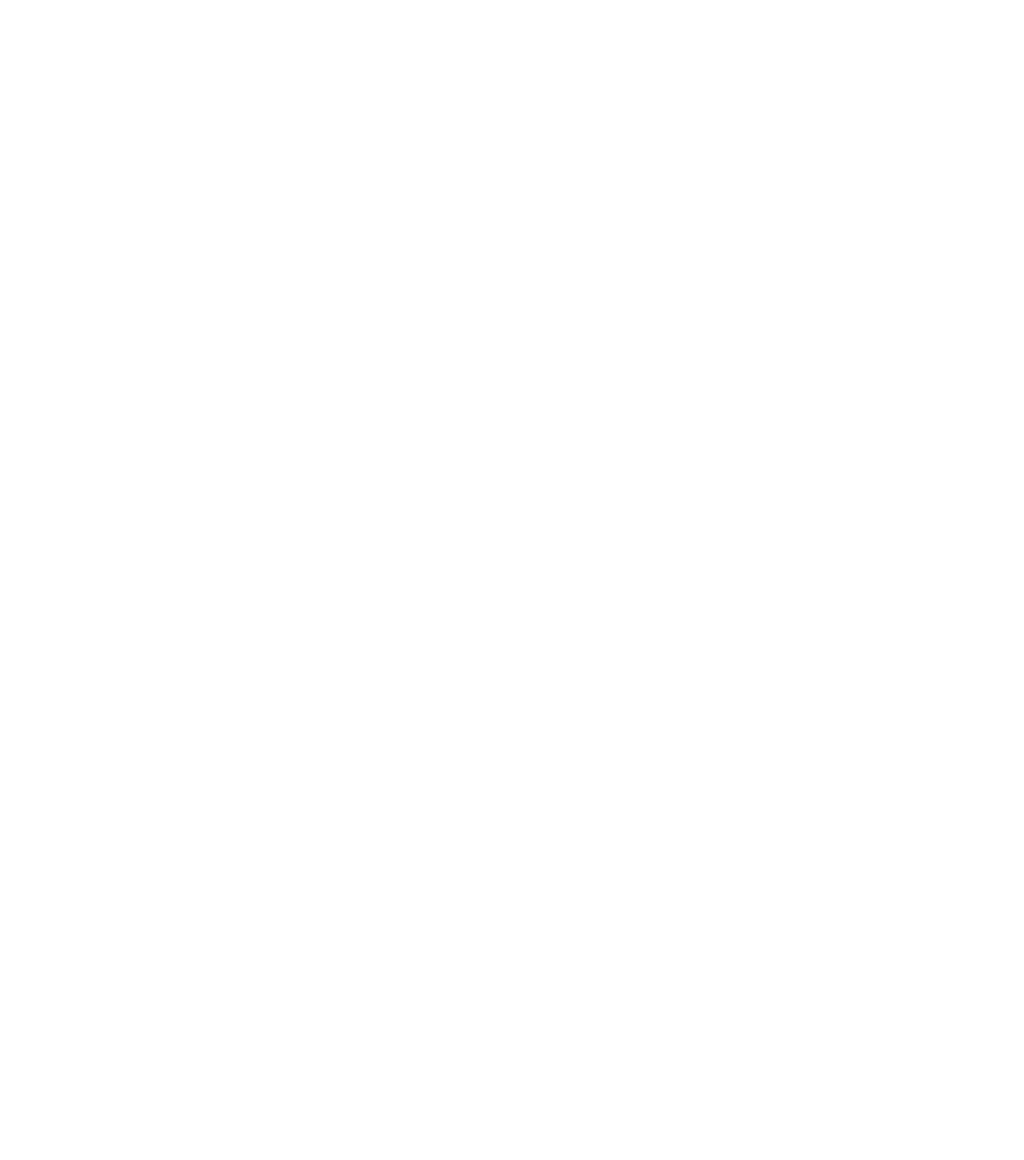
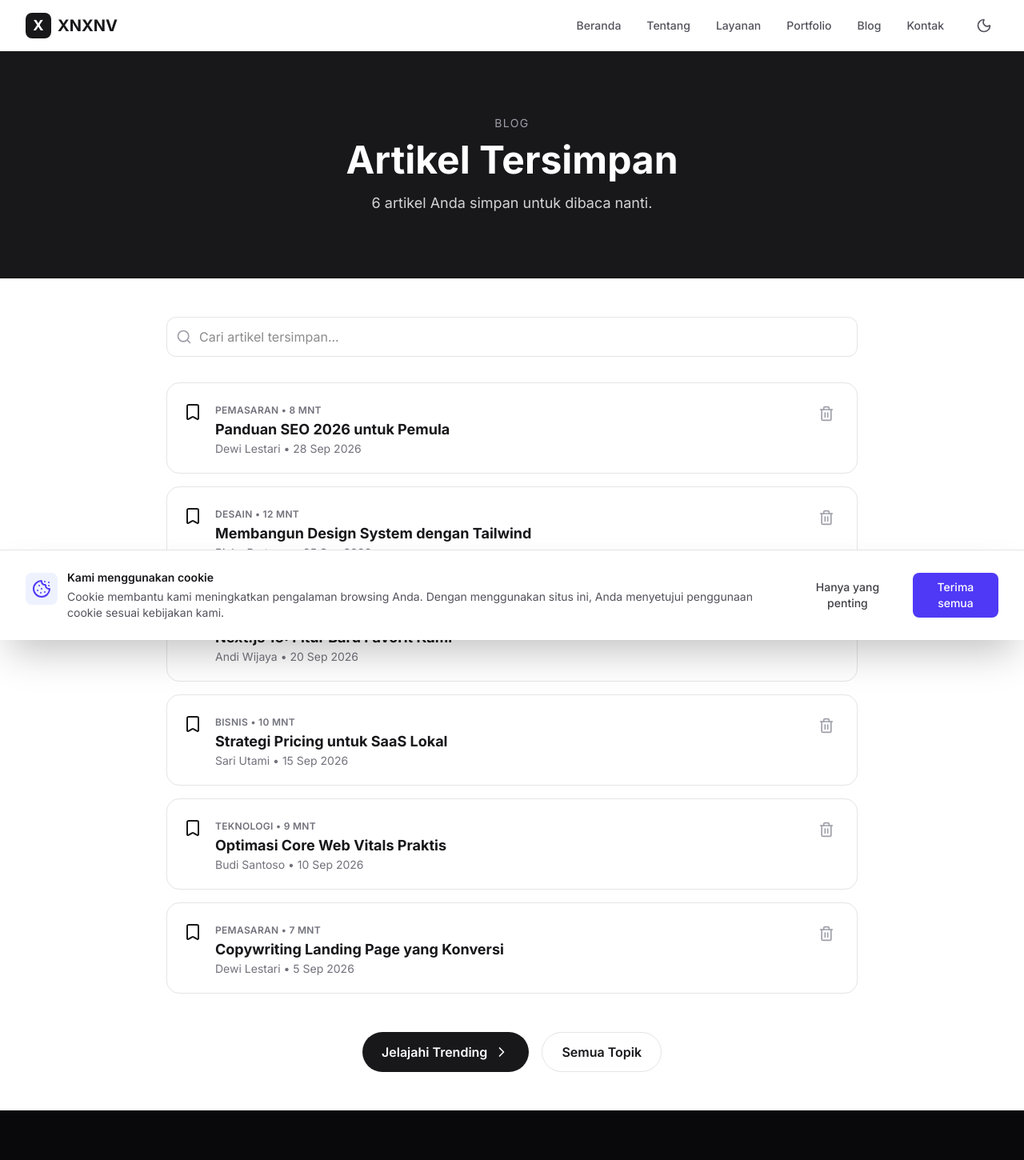
Before and after one commit to aryaapriawann-dev/XNXNV, a Next.js app: page /blog/bookmarks in a window 1280 px wide. Before the commit this address had no page. Shown: the top 1450 px of the page at 80% size. Before the commit the page ends 800 px from the top, so only its background shows below. Built offline with nearby package versions, Linux system fonts and the light colour scheme.

Commit message:
feat(blog): add Bookmarks page

```diff
--- /dev/null
+++ b/src/app/blog/bookmarks/page.tsx
@@ -0,0 +1,118 @@
+"use client";
+
+import { useMemo, useState } from "react";
+import Link from "next/link";
+import { Search, Bookmark, Trash2, ChevronRight } from "lucide-react";
+
+interface SavedPost {
+  id: string;
+  title: string;
+  kategori: string;
+  penulis: string;
+  tanggal: string;
+  baca: string;
+}
+
+const INITIAL: SavedPost[] = [
+  { id: "1", title: "Panduan SEO 2026 untuk Pemula", kategori: "Pemasaran", penulis: "Dewi Lestari", tanggal: "28 Sep 2026", baca: "8 mnt" },
+  { id: "2", title: "Membangun Design System dengan Tailwind", kategori: "Desain", penulis: "Rizky Pratama", tanggal: "25 Sep 2026", baca: "12 mnt" },
+  { id: "3", title: "Next.js 16: Fitur Baru Favorit Kami", kategori: "Teknologi", penulis: "Andi Wijaya", tanggal: "20 Sep 2026", baca: "6 mnt" },
+  { id: "4", title: "Strategi Pricing untuk SaaS Lokal", kategori: "Bisnis", penulis: "Sari Utami", tanggal: "15 Sep 2026", baca: "10 mnt" },
+  { id: "5", title: "Optimasi Core Web Vitals Praktis", kategori: "Teknologi", penulis: "Budi Santoso", tanggal: "10 Sep 2026", baca: "9 mnt" },
+  { id: "6", title: "Copywriting Landing Page yang Konversi", kategori: "Pemasaran", penulis: "Dewi Lestari", tanggal: "5 Sep 2026", baca: "7 mnt" },
+];
+
+export default function BookmarksPage() {
+  const [saved, setSaved] = useState<SavedPost[]>(INITIAL);
+  const [query, setQuery] = useState("");
+
+  const filtered = useMemo(
+    () =>
+      saved.filter(
+        (p) =>
+          p.title.toLowerCase().includes(query.toLowerCase()) ||
+          p.kategori.toLowerCase().includes(query.toLowerCase())
+      ),
+    [saved, query]
+  );
+
+  return (
+    <div className="flex flex-col min-h-screen">
+      <section className="py-20 bg-zinc-900 text-white text-center">
+        <div className="max-w-4xl mx-auto px-4">
+          <p className="text-sm uppercase tracking-widest text-zinc-400 mb-3">Blog</p>
+          <h1 className="text-4xl sm:text-5xl font-bold mb-4">Artikel Tersimpan</h1>
+          <p className="text-lg text-zinc-300">
+            {saved.length} artikel Anda simpan untuk dibaca nanti.
+          </p>
+        </div>
+      </section>
+
+      <section className="py-12 bg-white dark:bg-slate-950">
+        <div className="max-w-4xl mx-auto px-4">
+          <div className="relative mb-8">
+            <Search className="absolute left-3 top-1/2 -translate-y-1/2 h-5 w-5 text-zinc-400" />
+            <input
+              value={query}
+              onChange={(e) => setQuery(e.target.value)}
+              placeholder="Cari artikel tersimpan..."
+              className="w-full pl-10 pr-4 py-3 rounded-xl border border-zinc-200 dark:border-slate-700 bg-white dark:bg-slate-900 text-zinc-900 dark:text-white"
+            />
+          </div>
+
+          {filtered.length === 0 ? (
+            <p className="text-center text-zinc-500 py-12">
+              {saved.length === 0
+                ? "Belum ada artikel tersimpan."
+                : "Tidak ada yang cocok dengan pencarian."}
+            </p>
+          ) : (
+            <ul className="space-y-4">
+              {filtered.map((p) => (
+                <li
+                  key={p.id}
+                  className="flex items-start gap-4 p-5 rounded-2xl border border-zinc-200 dark:border-slate-800 bg-white dark:bg-slate-900"
+                >
+                  <Bookmark className="h-6 w-6 text-zinc-900 dark:text-white shrink-0 mt-1" />
+                  <div className="flex-1">
+                    <span className="text-xs font-semibold uppercase tracking-wide text-zinc-500">
+                      {p.kategori} • {p.baca}
+                    </span>
+                    <h2 className="text-lg font-bold text-zinc-900 dark:text-white">
+                      {p.title}
+                    </h2>
+                    <p className="text-sm text-zinc-500">
+                      {p.penulis} • {p.tanggal}
+                    </p>
+                  </div>
+                  <button
+                    onClick={() => setSaved((s) => s.filter((x) => x.id !== p.id))}
+                    title="Hapus bookmark"
+                    className="p-2 rounded-lg text-zinc-400 hover:text-red-500 hover:bg-red-50 dark:hover:bg-red-950 transition-colors"
+                  >
+                    <Trash2 className="h-5 w-5" />
+                  </button>
+                </li>
+              ))}
+            </ul>
+          )}
+
+          <div className="flex flex-col sm:flex-row gap-4 justify-center mt-12">
+            <Link
+              href="/blog/trending"
+              className="inline-flex items-center justify-center gap-2 px-6 py-3 bg-zinc-900 text-white rounded-full font-semibold hover:bg-zinc-700 transition-colors"
+            >
+              Jelajahi Trending <ChevronRight className="h-5 w-5" />
+            </Link>
+            <Link
+              href="/blog/topics"
+              className="inline-flex items-center justify-center px-6 py-3 border border-zinc-300 dark:border-slate-700 rounded-full font-semibold text-zinc-900 dark:text-white hover:bg-zinc-100 dark:hover:bg-slate-800 transition-colors"
+            >
+              Semua Topik
+            </Link>
+          </div>
+        </div>
+      </section>
+    </div>
+  );
+}
```
